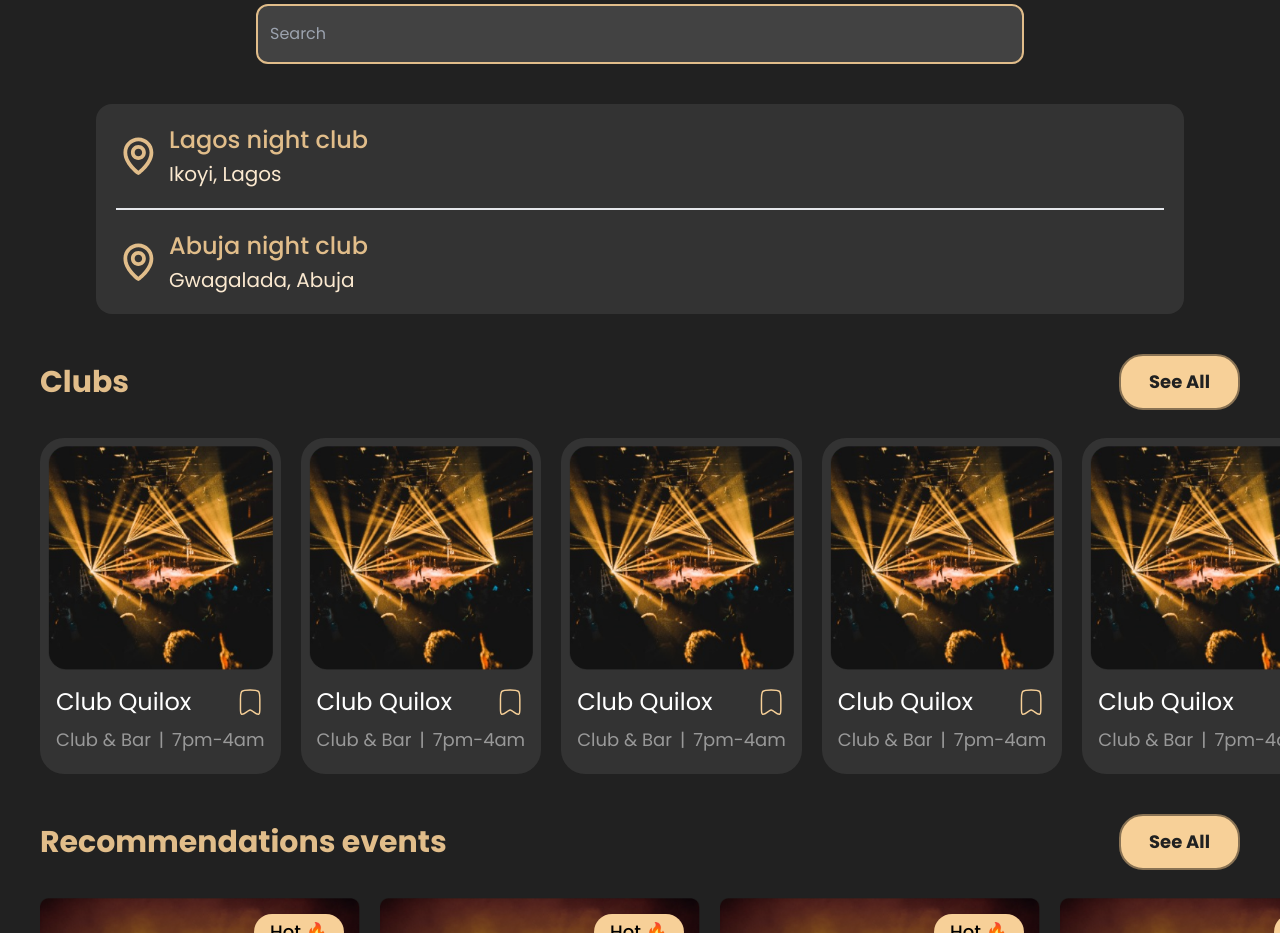
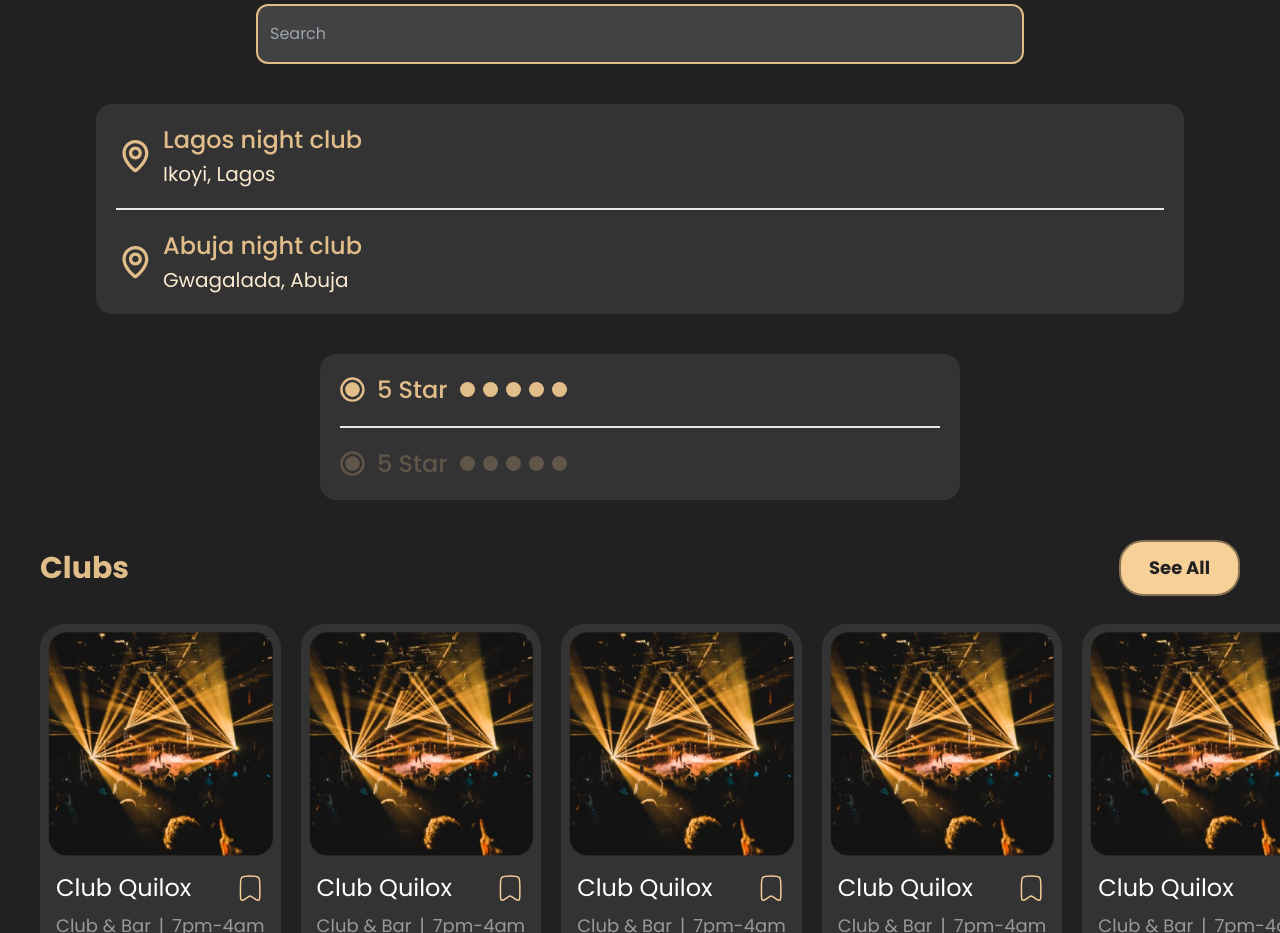
Before and after one commit to ixpllimitedofficial/iexplore_waitlist, a Next.js app: page / in a window 1280 px wide. Shown: the part 940-1873 px from the top of the page. Built offline with nearby package versions, Linux system fonts and the light colour scheme.

Commit message:
feat:added ratings component

```diff
--- a/src/components/Home/Home.tsx
+++ b/src/components/Home/Home.tsx
@@ -6,6 +6,7 @@ import Recommendations from "./Recommendations/Recommendations";
 import FriendlySpots from "./FriendlySpots/FriendlySpots";
 import Category from "./Category/Category";
 import Location from "./Location/Location";
+import Ratings from "./Ratings/Ratings";
 
 const Home = () => {
   return (
@@ -22,11 +23,14 @@ const Home = () => {
         <FilterButton btnText="Ratings" />
       </section>
 
-{/* category */}
+      {/* category */}
       <Category />
 
       {/* location */}
       <Location />
+
+      {/* ratings */}
+      <Ratings />
 
       {/* clubs */}
       <Clubs />
@@ -36,7 +40,6 @@ const Home = () => {
 
       {/* FriendlySpots */}
       <FriendlySpots />
-
     </main>
   );
 };
--- a/src/components/Home/Location/Location.tsx
+++ b/src/components/Home/Location/Location.tsx
@@ -15,7 +15,7 @@ const Location = () => {
         <div className="flex flex-col gap-5">
           {/* location 1 */}
           <div className="flex items-center gap-2">
-            <Image src={LocationIcon} alt="location icon" />
+            <Image src={LocationIcon} alt="location icon" height={40} />
 
             <div>
               <h1 className="font-medium text-2xl text-[#E1BD8A]">
@@ -30,7 +30,7 @@ const Location = () => {
 
           {/* lcoation 2 */}
           <div className="flex items-center gap-2">
-            <Image src={LocationIcon} alt="location icon" />
+            <Image src={LocationIcon} alt="location icon" height={40} />
 
             <div>
               <h1 className="font-medium text-2xl text-[#E1BD8A]">
--- /dev/null
+++ b/src/components/Home/Ratings/Ratings.tsx
@@ -0,0 +1,52 @@
+import Image from "next/image";
+
+import RadioCircleIcon from "@/assets/svg/RadioCircleIcon.svg";
+
+const Ratings = () => {
+  return (
+    <section className="bg-[#333333] w-[50vw] p-5 mx-auto mt-10 rounded-2xl flex flex-col gap-5">
+      {/* first rating */}
+      <div className="flex items-center gap-3">
+        <Image src={RadioCircleIcon} alt="RadioCircleIcon" height={25} />
+        <p className="font-medium text-2xl text-[#E1BD8A]">5 Star</p>
+
+        <div className="flex gap-2">
+          {[1, 2, 3, 4, 5].map((star) => {
+            return (
+              <>
+                <div
+                  key={star}
+                  className="bg-[#E1BD8A] rounded-full h-[15px] w-[15px]"
+                ></div>
+              </>
+            );
+          })}
+        </div>
+      </div>
+
+      {/* divider */}
+      <div className="border-t-2 border-[##F9D9AD] flex-grow"></div>
+
+      {/* second rating */}
+      <div className="flex items-center gap-3 opacity-25">
+        <Image src={RadioCircleIcon} alt="RadioCircleIcon" height={25} />
+        <p className="font-medium text-2xl text-[#E1BD8A]">5 Star</p>
+
+        <div className="flex gap-2">
+          {[1, 2, 3, 4, 5].map((star) => {
+            return (
+              <>
+                <div
+                  key={star}
+                  className="bg-[#E1BD8A] rounded-full h-[15px] w-[15px]"
+                ></div>
+              </>
+            );
+          })}
+        </div>
+      </div>
+    </section>
+  );
+};
+
+export default Ratings;
```
Also changed, not shown: src/assets/svg/RadioCircleIcon.svg (added).
